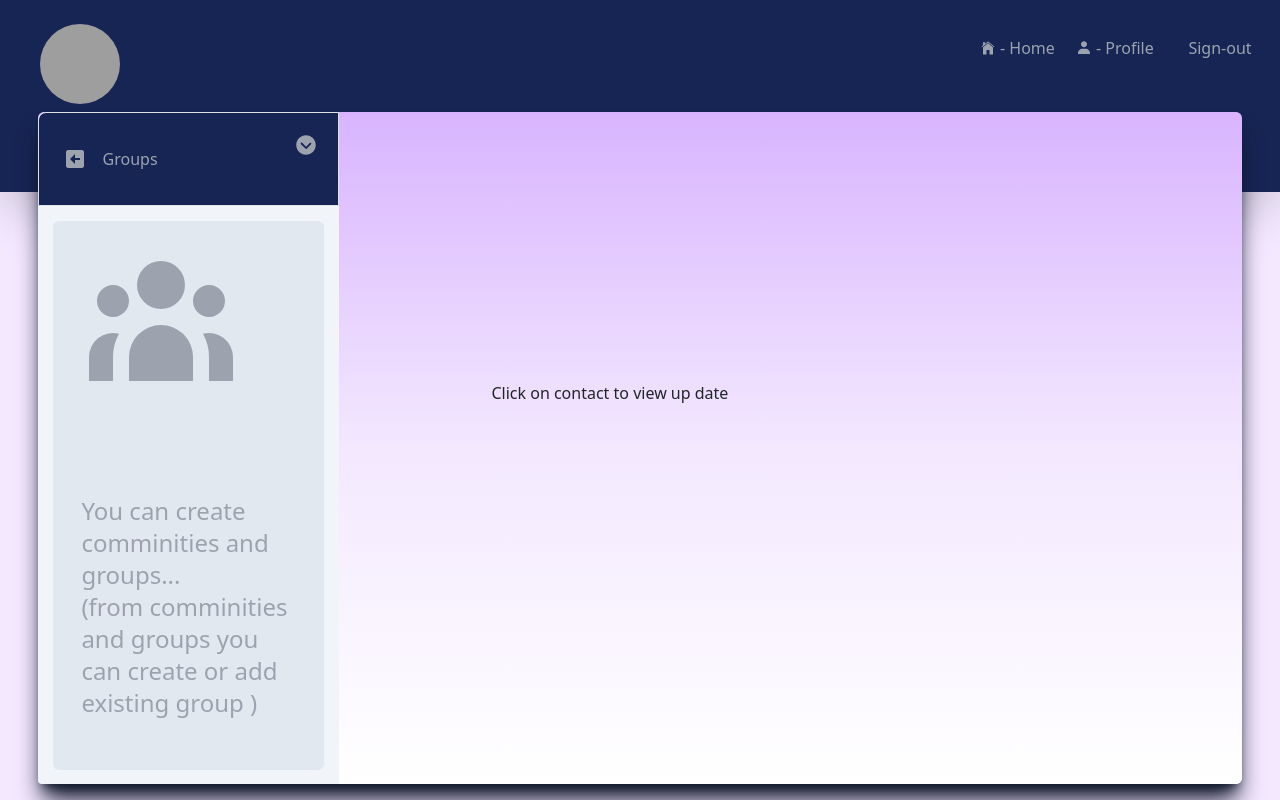
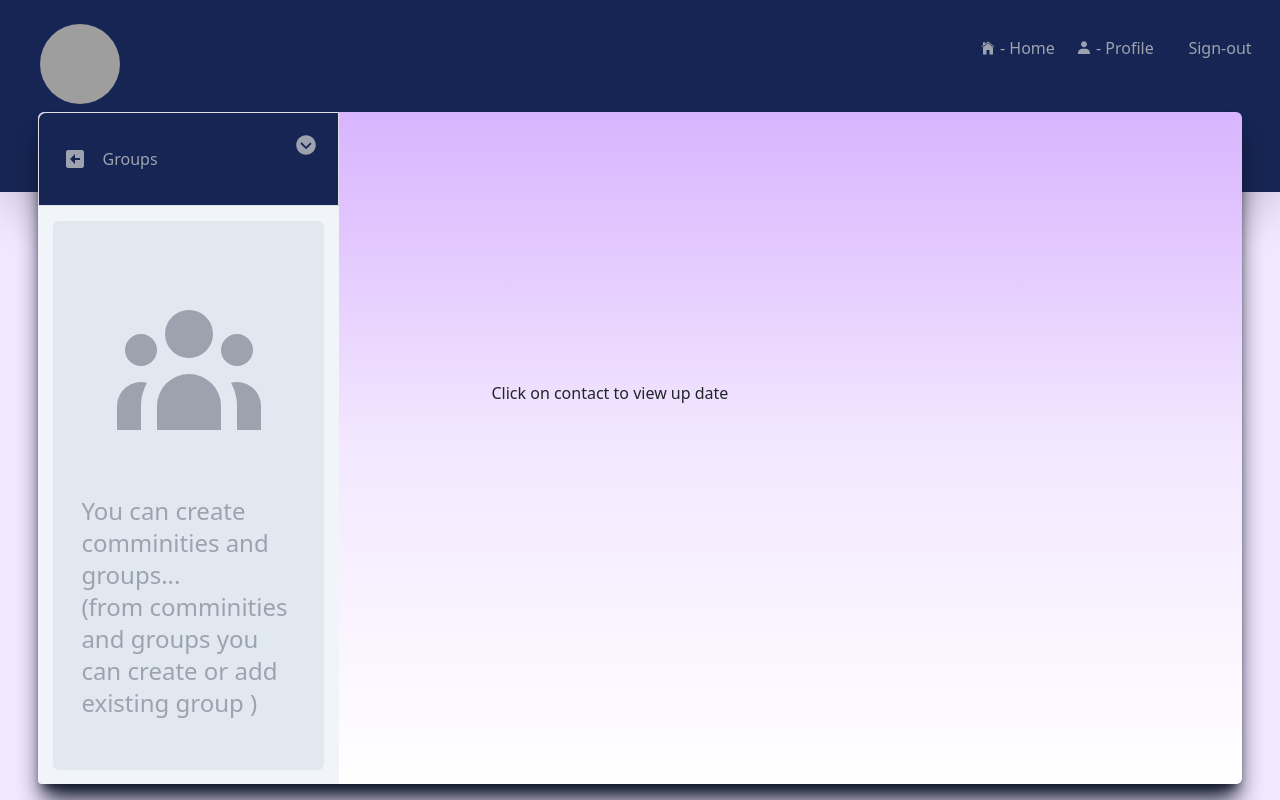
Before and after one commit to erdalHulagu/chat-project-frontEnd, a React (Create React App) app: page /home in a window 1280 px wide. Built offline with nearby package versions, Linux system fonts and the light colour scheme; grey boxes are pictures that could not be loaded.

Commit message:
16/01/24

```diff
--- a/src/component/user/group/group-chat/comminity-group/create-existing-group/add-existing-comminity.jsx
+++ b/src/component/user/group/group-chat/comminity-group/create-existing-group/add-existing-comminity.jsx
@@ -17,7 +17,7 @@ const AddExsistingComminity = () => {
 <p className='py-10 px-3  border-slate-400 border-b text-gray-500 text-lg'> Add exsisting group in to comminity (optionlal) </p>
       <div className='h-[5rem] w-[90%] border-slate-400 border-b mx-3 '>
         <div className='flex h-[4rem]'>
-          {isActive ? (<input id='imgInput' className=' ml-3  text-slate-800 bottom-0 w-[90%] bg-slate-200  focus:outline-none ' type="text" alt='' autoFocus />) : <h5 className="ml-3 text-sm text-slate-500 w-[90%]" > Search group name (optional) </h5>}
+          {isActive ? (<input id='imgInput' className=' ml-3  text-slate-800 bottom-0 w-[90%] bg-slate-200  focus:outline-none ' type="text" alt='' autoFocus />) : <h5 className="ml-3 text-sm text-slate-500 w-[90%]" > Search group name </h5>}
           <div className=' w-[10] flex justify-end '>
             <BiSolidPencil onClick={handleInputVisible} id='imgInput' className={'rounded-full hover:opacity-50 hover:bg-white mt-2 p-2 w-10 h-10 text-lg text-slate-500 hover:text-red-800 cursor-pointer '} />
           </div>
--- a/src/component/user/group/group-chat/group.jsx
+++ b/src/component/user/group/group-chat/group.jsx
@@ -18,7 +18,7 @@ const Group = () => {
 
 
     const handleNavigate = () => {
-        navigate(-1)
+        navigate("/groups")
     }
     const handleCreateGroup = () => {
 
@@ -49,7 +49,7 @@ const Group = () => {
                 <div className=' flex justify-between rounded-tl-lg h-[14%] border-b w-[full]  bg-blue-950 border-slate-100 border'>
 
                     <div className='flex items-center justify-center w-[50%] -ml-3' >
-                        <BiSolidLeftArrowSquare className='  text-gray-400 w-14 h-14 p-3 hover:opacity-30 hover:bg-slate-100 hover:text-blue-950 cursor-pointer rounded-full' />
+                        <BiSolidLeftArrowSquare onClick={handleNavigate} className='  text-gray-400 w-14 h-14 p-3 hover:opacity-30 hover:bg-slate-100 hover:text-blue-950 cursor-pointer rounded-full' />
                         <p className='text-gray-400 mt-3'>Groups</p>
                     </div>
                     <GroupDropdownMenu
@@ -63,7 +63,7 @@ const Group = () => {
                 {!(createGroup || createCominityGroup || addExistingComminity) &&
                     <div className='w-full h-[86%] rounded-bl flex items-center justify-center bg-slate-100'>
                         <div className='p-3 rounded bg-slate-200 h-[95%] w-[90%] flex flex-col items-center justify-center mx-[5%] my-[5%]'>
-                            <div className='h-[50%] w-[90%]'>
+                            <div className='h-[50%] w-[90%] flex items-center justify-center'>
                                 <HiUserGroup className='h-40 w-40  text-gray-400 ' />
                             </div>
                             <div className='h-[50%] w-[90%]'>
```
